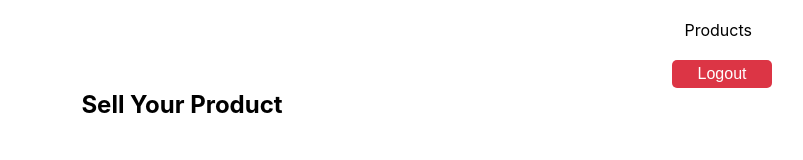
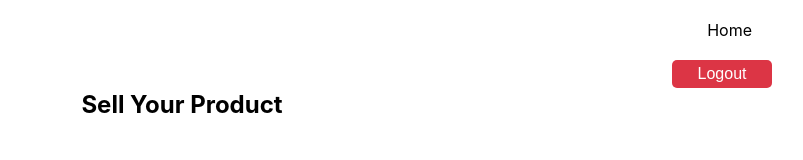
Before and after one commit to nchalla5/BookMart, a React (Create React App) app in the folder frontend/: page /sell in a window 1280 px wide. Shown: the top 160 px of the page, without its empty margins (458-1261 px from the left). Built offline with nearby package versions, Linux system fonts and the light colour scheme; sample sign-in values are in the browser's storage.

Commit message:
Home page returned in product detail

```diff
--- a/frontend/src/Components/ProductDetails.css
+++ b/frontend/src/Components/ProductDetails.css
@@ -42,3 +42,26 @@
     font-size: 1.2rem;
     text-align: left; /* Align text to the left */
   }
+
+  .top-nav {
+    display: flex;
+    justify-content: flex-end;
+    align-items: center;
+    position: absolute;
+    top: 0;
+    right: 0;
+    padding: 10px;
+  }
+
+
+  .nav-link{
+    margin-left: 10px;
+    text-decoration: none;
+    /* color: #007bff; */
+    background: none;
+    border: none;
+    cursor: pointer;
+    font-size: 1rem;
+    color: black;
+    padding: 10px 60px;
+  }
--- a/frontend/src/Components/ProductDetails.jsx
+++ b/frontend/src/Components/ProductDetails.jsx
@@ -1,7 +1,7 @@
 import React, { useState, useEffect } from 'react';
 import { useParams } from 'react-router-dom';
 import './ProductDetails.css';
-import { useNavigate } from 'react-router-dom';
+import { useNavigate, Link } from 'react-router-dom';
 import { jwtDecode } from 'jwt-decode';
 import Swal from 'sweetalert2';
 
@@ -73,6 +73,9 @@ function ProductDetails() {
   return (
     <div className="product-details-page">
     <h1 className="product-title">{productDetails.title}</h1> {/* Title at the top */}
+    <div className="top-nav">
+        <Link to="/home" className="nav-link">Home</Link>
+    </div>
     <div className="product-content"> {/* Flex container for image and details */}
       <img src={productDetails.image} alt={productDetails.title} className="product-image" />
       <div className="product-info">
--- a/frontend/src/Components/SellProduct.jsx
+++ b/frontend/src/Components/SellProduct.jsx
@@ -91,7 +91,7 @@ return (
        <header className="sell-header">
       <h2>Sell Your Product</h2>
       <div className="top-nav">
-        <Link to="/home" className="nav-link">Products</Link>
+        <Link to="/home" className="nav-link">Home</Link>
         <button onClick={handleLogout} className="logout-button">Logout</button>
       </div>
     </header>
```
